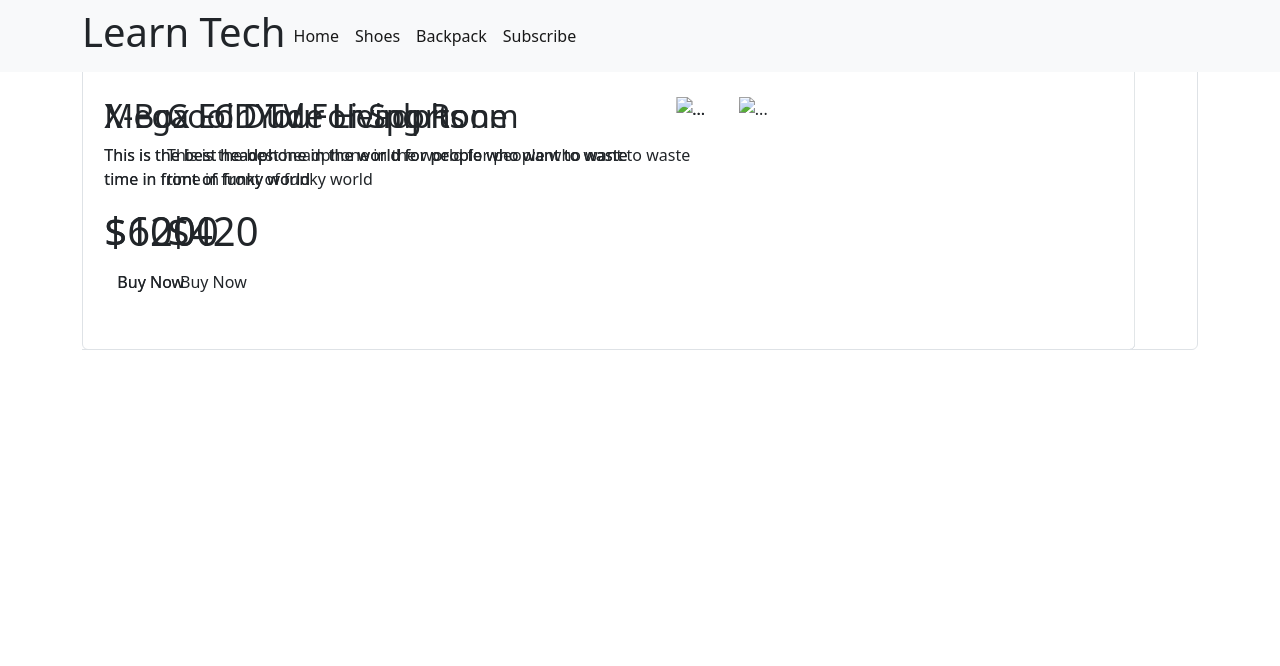
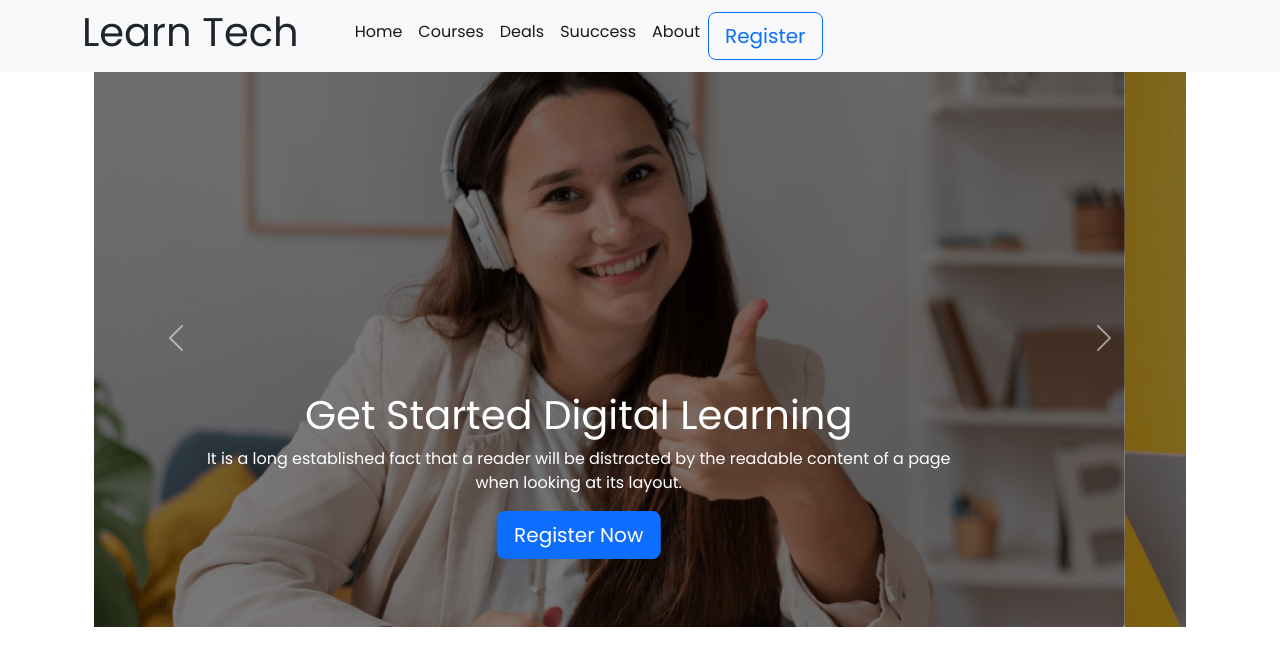
Before and after one commit to noen777/learnTech-digital, a plain HTML site: page index.html in a window 1280 px wide. Drawn offline with nearby package versions, Linux system fonts and the light colour scheme.

Commit message:
cover added

```diff
--- a/index.html
+++ b/index.html
@@ -3,8 +3,10 @@
   <head>
     <meta charset="utf-8">
     <meta name="viewport" content="width=device-width, initial-scale=1">
-    <title>Bootstrap demo</title>
+    <title>Learn Tech Digital</title>
     <link href="https://cdn.jsdelivr.net/npm/bootstrap@5.2.0/dist/css/bootstrap.min.css" rel="stylesheet" integrity="sha384-gH2yIJqKdNHPEq0n4Mqa/HGKIhSkIHeL5AyhkYV8i59U5AR6csBvApHHNl/vI1Bx" crossorigin="anonymous">
+    <link rel="stylesheet" href="style.css">
+    <link href="https://fonts.googleapis.com/css2?family=Poppins&display=swap" rel="stylesheet">
   </head>
   <body>
     <header class="container">
@@ -16,70 +18,59 @@
               <span class="navbar-toggler-icon"></span>
             </button>
             <div class="collapse navbar-collapse" id="navbarSupportedContent">
-              <ul class="navbar-nav me-auto mb-2 mb-lg-0">
+              <ul class="navbar-nav ms-5 me-auto mb-2 mb-lg-0">
                 <li class="nav-item">
                   <a class="nav-link active" aria-current="page" href="#">Home</a>
                 </li>
                 <li class="nav-item">
-                  <a class="nav-link active" href="#shoes">Shoes</a>
+                  <a class="nav-link active" href="#courses">Courses</a>
                 </li>
                 <li class="nav-item">
-                  <a class="nav-link active" aria-current="page" href="#backpack">Backpack</a>
+                  <a class="nav-link active" aria-current="page" href="#deals">Deals</a>
                 </li>
                 <li class="nav-item">
-                  <a class="nav-link active" href="#subscribe">Subscribe</a>
+                  <a class="nav-link active" href="#success">Suuccess</a>
                 </li>
-
+                <li class="nav-item">
+                  <a class="nav-link active" href="#about">About</a>
+                </li>
+                 <li>
+                    <a href="" class="btn btn-outline-primary btn-lg ">Register</a></li>
               </ul>
-
               </form>
             </div>
           </div>
         </nav>
         <!-- slider starts -->
-        <section class="mt-5">
-          <div id="carouselExampleControls" class="carousel slide" data-bs-ride="carousel">
-            <div class="carousel-inner">
-              <div class="carousel-item active border rounded panda-bg-info p-5">
-                <div class="row">
-                  <div class="col-lg-7 d-flex align-items-center ps-5">
-                    <div>
-                      <h2>Mega LCD TV For Sports</h2>
-                    <p>This is the best headphone in the world for people who want to waste time in front of funky world</p>
-                    <h1>$1200</h1>
-                     <div class="btn panda-btn-buy-now">Buy Now</div>
-                    </div>
-                  </div>
-                  <div class="col-lg-5"><img src="/images/banner-images/tv.png" class="d-block w-100" alt="..."></div>
+     <section class= "container pt-5">
+        <div id="carouselExampleControls" class="carousel slide" data-bs-ride="carousel">
+            <div class="carousel-inner d-flex ">
+              <div class="carousel-item active">
+                <img src="./cover/cover-1.png" class="d-block w-100 " alt="...">
+
+                <div class="carousel-caption d-flex align-items-center justify-content-center flex-column pb-5">
+                    <h2 class="fs-1 fw-700">Get Started Digital Learning</h2>
+                    <p>It is a long established fact that a reader will be distracted by the readable content of a page when looking at its layout. </p>
+                    <a href="" class="btn btn-lg btn-primary">Register Now </a>
+
                 </div>
               </div>
-              <div class="carousel-item active border rounded panda-bg-info p-5">
-                <div class="row">
-                  <div class="col-lg-7 d-flex align-items-center ps-5">
-                    <div>
-                      <h2>X-Box For Your Living Room</h2>
-                    <p>This is the best headphone in the world for people who want to waste time in front of funky world</p>
-                    <h1>$600</h1>
-                     <div class="btn panda-btn-buy-now">Buy Now</div>
-                    </div>
-                  </div>
-                  <div class="col-lg-5"><img src="/images/banner-images/xbox.png" class="d-block w-100" alt="..."></div>
+              <div class="carousel-item">
+                <img src="./cover/cover-2.png" class="d-block w-100" alt="...">
+                <div class="carousel-caption d-flex align-items-center justify-content-center flex-column pb-5">
+                    <h2 class="fs-1 fw-700">Get Started Digital Learning</h2>
+                    <p>It is a long established fact that a reader will be distracted by the readable content of a page when looking at its layout. </p>
+                    <a href="" class="btn btn-lg btn-primary">Register Now </a>
                 </div>
               </div>
-              <div class="carousel-item active border rounded panda-bg-info p-5">
-                <div class="row">
-                  <div class="col-lg-7 d-flex align-items-center ps-5">
-                    <div>
-                      <h2>Cool Dude Headphone</h2>
-                    <p>This is the best headphone in the world for people who want to waste time in front of funky world</p>
-                    <h1>$420</h1>
-                     <div class="btn panda-btn-buy-now">Buy Now</div>
-                    </div>
-                  </div>
-                  <div class="col-lg-5"><img src="/images/banner-images/headphone.png" class="d-block w-100" alt="..."></div>
+              <div class="carousel-item">
+                <img src="./cover/cover-3.png" class="d-block w-100" alt="...">
+                <div class="carousel-caption  d-flex align-items-center justify-content-center flex-column pb-5">
+                    <h2 class="fs-1 fw-700">Get Started Digital Learning</h2>
+                    <p>It is a long established fact that a reader will be distracted by the readable content of a page when looking at its layout. </p>
+                    <a href="" class="btn btn-lg btn-primary">Register Now </a>
                 </div>
               </div>
-
             </div>
             <button class="carousel-control-prev" type="button" data-bs-target="#carouselExampleControls" data-bs-slide="prev">
               <span class="carousel-control-prev-icon" aria-hidden="true"></span>
@@ -90,8 +81,16 @@
               <span class="visually-hidden">Next</span>
             </button>
           </div>
+     </section>
+     <!-- slider ends -->
+      </header>
+      <main>
+        <!-- Courses Section Starts -->
+        <section>
+
         </section>
-      </header>
+        <!-- Courses Section Ends -->
+      </main>
 
 
 
--- /dev/null
+++ b/style.css
@@ -0,0 +1,28 @@
+body {
+    font-family: 'Poppins', sans-serif;
+}
+.carousel-item {
+    background: cover;
+    background-repeat: no-repeat;
+    color: white;
+}
+
+.carousel-item::before {
+    content: "";
+    display: block;
+    position: absolute;
+    top: 0;
+    left: 0;
+    bottom: 0;
+    right: 0;
+    background: #000;
+    opacity: 0.5;
+}
+.carousel-item img {
+    Height: auto;
+    Object-fit: cover;
+    Object-position: center;
+ }
+ .carousel-caption {
+    position: absolute;
+ }
```
Also changed, not shown: cover/cover-2.jpg (deleted), cover/cover-2.png (added), cover/cover-3.jpg (deleted), cover/cover-3.png (added).
